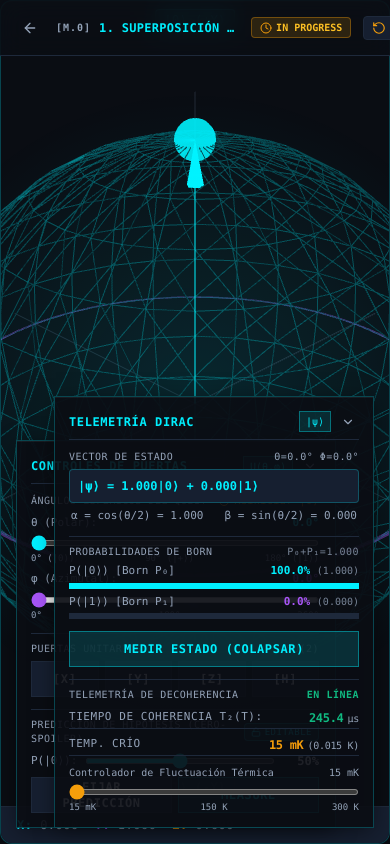
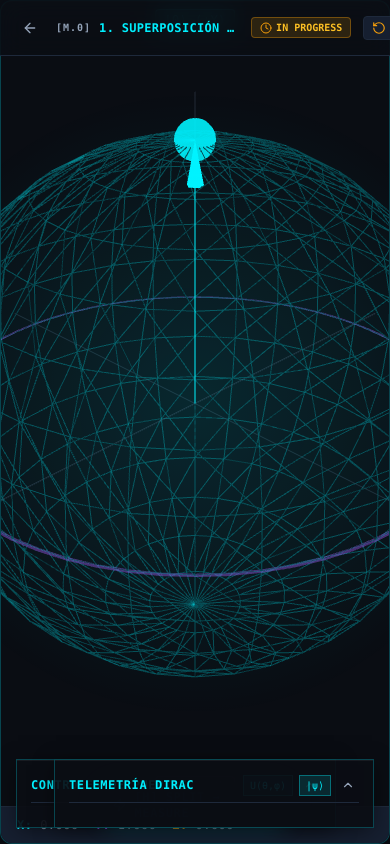
Before and after one commit to Gerbetwo/quantum-lab-3d, a Next.js app: page /missions/superposition in a window 390 px wide. Built offline with nearby package versions, Linux system fonts and the light colour scheme.

Commit message:
feat(hud): streamline floating panels, compact telemetry, and responsive collapse

```diff
--- a/src/features/missions/MissionWorkspace.tsx
+++ b/src/features/missions/MissionWorkspace.tsx
@@ -15,19 +15,24 @@ import { ChevronDown, ChevronUp, RotateCcw, Lock, Unlock, CheckCircle2, Zap } fr
 interface MissionWorkspaceProps {
   missionId?: string;
   className?: string;
+  defaultCollapsed?: boolean;
 }
 
 const MISSION_ACTION_HOOKS: Record<string, string> = {
-  superposition: 'Tap [H] to split the Qubit in two, then [Measure]!',
-  entanglement: "Drag Alice's arrow or tap [Measure] to collapse both!",
-  decoherence: 'Crank temperature to 300 K to melt the quantum state!',
-  gates: 'Combo [H] → [T] → [X] to paint a 3D light-trail!',
-  grover: 'Pick a target and tap [Apply Oracle] to spike it to 100%!',
-  applications: "Switch base 'a' to crack the N=15 vault polygon!",
-  'error-correction': 'Strike a qubit with [Flip], then heal it with [Clean]!',
+  superposition: '[H] SPLIT → MEASURE',
+  entanglement: 'ROTATE ALICE → COLLAPSE PAIR',
+  decoherence: 'HEAT 300 K → OBSERVE T₂',
+  gates: 'COMBO [H] → [T] → [X]',
+  grover: 'TARGET → RUN ORACLE',
+  applications: "BASE 'a' → FACTOR N=15",
+  'error-correction': 'INJECT FLIP → RUN CLEAN',
 };
 
-export function MissionWorkspace({ missionId: propMissionId, className = '' }: MissionWorkspaceProps) {
+export function MissionWorkspace({
+  missionId: propMissionId,
+  className = '',
+  defaultCollapsed,
+}: MissionWorkspaceProps) {
   const { t } = useTranslation();
   const appViewState = useQuantumStore((s) => s.appViewState);
   const isSandbox = appViewState === 'SANDBOX';
@@ -60,7 +65,16 @@ export function MissionWorkspace({ missionId: propMissionId, className = '' }: M
   const isEntangled = useQuantumStore((s) => s.isEntangled);
   const setEntangled = useQuantumStore((s) => s.setEntangled);
 
-  const [isCollapsed, setIsCollapsed] = useState(false);
+  // Collapse gate controls by default on smaller viewports (< 768px)
+  const [userCollapsed, setUserCollapsed] = useState<boolean | null>(null);
+  const isCollapsed = userCollapsed !== null
+    ? userCollapsed
+    : (defaultCollapsed ?? (typeof window !== 'undefined' ? window.innerWidth < 768 : false));
+
+  const toggleCollapsed = () => {
+    setUserCollapsed(!isCollapsed);
+  };
+
   const [predictedP0, setPredictedP0] = useState<number>(
     userPredictionProb0 !== null ? Math.round(userPredictionProb0 * 100) : 50
   );
@@ -87,10 +101,10 @@ export function MissionWorkspace({ missionId: propMissionId, className = '' }: M
       {MISSION_ACTION_HOOKS[activeMissionId] && (
         <div
           data-testid="mission-cta-pill"
-          className="fixed bottom-4 left-1/2 -translate-x-1/2 z-20 pointer-events-none hidden md:flex items-center gap-2 px-4 py-1.5 rounded-full hud-panel glow-cyan text-xs font-mono font-bold text-quantum-cyan"
+          className="fixed bottom-4 left-1/2 -translate-x-1/2 z-20 pointer-events-none flex items-center gap-2 px-3.5 py-1.5 rounded-full hud-panel glow-cyan text-xs font-mono font-bold text-quantum-cyan tracking-wider uppercase shadow-lg"
         >
           <Zap className="w-3.5 h-3.5 text-quantum-cyan shrink-0" />
-          <span className="animate-pulse">{MISSION_ACTION_HOOKS[activeMissionId]}</span>
+          <span>{MISSION_ACTION_HOOKS[activeMissionId]}</span>
         </div>
       )}
 
@@ -105,7 +119,7 @@ export function MissionWorkspace({ missionId: propMissionId, className = '' }: M
           headerRight={
             <button
               type="button"
-              onClick={() => setIsCollapsed((prev) => !prev)}
+              onClick={toggleCollapsed}
               data-testid="gate-controls-toggle"
               aria-expanded={!isCollapsed}
               aria-label={t('workspace.gate_controls')}
@@ -373,7 +387,7 @@ export function MissionWorkspace({ missionId: propMissionId, className = '' }: M
         </GlassCard>
       </aside>
 
-      <MathDock className="pointer-events-auto" />
+      <MathDock className="pointer-events-auto" defaultCollapsed={!isSandbox} />
     </div>
   );
 }
--- a/src/features/quantum-core/MathDock.tsx
+++ b/src/features/quantum-core/MathDock.tsx
@@ -16,10 +16,19 @@ export interface MathDockProps {
 
 export const MathDock: React.FC<MathDockProps> = ({
   className = '',
-  defaultCollapsed = false,
+  defaultCollapsed,
 }) => {
   const { t } = useTranslation();
-  const [isCollapsed, setIsCollapsed] = useState(defaultCollapsed);
+  const appViewState = useQuantumStore((s) => s.appViewState);
+  const [userCollapsed, setUserCollapsed] = useState<boolean | null>(null);
+
+  const isCollapsed = userCollapsed !== null
+    ? userCollapsed
+    : (defaultCollapsed ?? (appViewState === 'IN_MISSION'));
+
+  const toggleCollapsed = () => {
+    setUserCollapsed(!isCollapsed);
+  };
 
   const theta = useQuantumStore((s) => s.theta);
   const phi = useQuantumStore((s) => s.phi);
@@ -50,7 +59,7 @@ export const MathDock: React.FC<MathDockProps> = ({
         headerRight={
           <button
             type="button"
-            onClick={() => setIsCollapsed((prev) => !prev)}
+            onClick={toggleCollapsed}
             data-testid="math-dock-toggle"
             aria-expanded={!isCollapsed}
             aria-label={isCollapsed ? t('math_dock.expand_tooltip') : t('math_dock.collapse_tooltip')}
@@ -68,7 +77,7 @@ export const MathDock: React.FC<MathDockProps> = ({
         {!isCollapsed && (
           <div data-testid="math-dock-content" className="space-y-3 font-mono text-xs">
             {/* 1. Dirac State Vector Readout */}
-            <div className="space-y-1.5">
+            <div className="space-y-1 font-mono text-xs">
               <div className="flex items-center justify-between text-[10px] tracking-wider text-muted-foreground uppercase">
                 <span>{t('math_dock.state_vector_label')}</span>
                 <span className="tabular-nums">
@@ -77,11 +86,11 @@ export const MathDock: React.FC<MathDockProps> = ({
               </div>
               <div
                 data-testid="state-vector-formula"
-                className="p-2 font-mono text-xs font-semibold text-quantum-cyan bg-surface-2 rounded border border-sim tabular-nums"
+                className="py-1 px-2 font-mono text-xs font-semibold text-quantum-cyan bg-surface-2 rounded border border-sim tabular-nums flex items-center justify-between"
               >
-                |ψ⟩ = {alpha.toFixed(3)}|0⟩ + {beta.toFixed(3)}|1⟩
+                <span>|ψ⟩ = {alpha.toFixed(3)}|0⟩ + {beta.toFixed(3)}|1⟩</span>
               </div>
-              <div className="flex justify-between text-[11px] font-mono text-muted-foreground tabular-nums px-0.5">
+              <div className="flex justify-between text-[10px] font-mono text-muted-foreground tabular-nums px-0.5">
                 <span>α = cos(θ/2) = {alpha.toFixed(3)}</span>
                 <span>β = sin(θ/2) = {beta.toFixed(3)}</span>
               </div>
@@ -94,42 +103,38 @@ export const MathDock: React.FC<MathDockProps> = ({
                 <span className="tabular-nums text-muted-foreground/80">{t('math_dock.born_check')}</span>
               </div>
 
-              <div>
-                <div className="flex justify-between text-[11px] font-mono mb-1">
+              {/* Compact single-line readout for P0 and P1 */}
+              <div
+                data-testid="born-probabilities-readout"
+                className="flex items-center justify-between text-[11px] font-mono py-1 px-2 bg-surface-2 rounded border border-border tabular-nums"
+              >
+                <div className="flex items-center gap-1.5">
                   <span className="text-muted-foreground">{t('math_dock.born_p0')}</span>
-                  <span className="font-bold tabular-nums text-quantum-cyan">
-                    {(p0 * 100).toFixed(1)}%{' '}
-                    <span className="font-normal text-[10px] text-muted-foreground/80">({p0.toFixed(3)})</span>
-                  </span>
+                  <span className="font-bold text-quantum-cyan">{(p0 * 100).toFixed(1)}%</span>
                 </div>
-                <div className="w-full h-1.5 bg-surface-3 rounded-none overflow-hidden">
-                  <div
-                    className="h-full bg-quantum-cyan transition-all duration-200"
-                    style={{ width: `${Math.min(100, Math.max(0, p0 * 100))}%` }}
-                  />
+                <span className="text-muted-foreground/40 font-mono">|</span>
+                <div className="flex items-center gap-1.5">
+                  <span className="text-muted-foreground">{t('math_dock.born_p1')}</span>
+                  <span className="font-bold text-quantum-purple">{(p1 * 100).toFixed(1)}%</span>
                 </div>
               </div>
 
-              <div>
-                <div className="flex justify-between text-[11px] font-mono mb-1">
-                  <span className="text-muted-foreground">{t('math_dock.born_p1')}</span>
-                  <span className="font-bold tabular-nums text-quantum-purple">
-                    {(p1 * 100).toFixed(1)}%{' '}
-                    <span className="font-normal text-[10px] text-muted-foreground/80">({p1.toFixed(3)})</span>
-                  </span>
-                </div>
-                <div className="w-full h-1.5 bg-surface-3 rounded-none overflow-hidden">
-                  <div
-                    className="h-full bg-quantum-purple transition-all duration-200"
-                    style={{ width: `${Math.min(100, Math.max(0, p1 * 100))}%` }}
-                  />
-                </div>
+              {/* Dual-tone split ratio bar */}
+              <div className="w-full h-1.5 bg-surface-3 rounded-none overflow-hidden flex">
+                <div
+                  className="h-full bg-quantum-cyan transition-all duration-200"
+                  style={{ width: `${Math.min(100, Math.max(0, p0 * 100))}%` }}
+                />
+                <div
+                  className="h-full bg-quantum-purple transition-all duration-200"
+                  style={{ width: `${Math.min(100, Math.max(0, p1 * 100))}%` }}
+                />
               </div>
 
               <Button
                 variant="primary"
                 onClick={() => measure()}
-                className="w-full mt-1.5 text-xs py-1"
+                className="w-full mt-1 text-xs py-1"
               >
                 {lastOutcome !== null ? `Outcome |${lastOutcome}⟩ — Re-measure` : t('math_dock.measure_button')}
               </Button>
```
Also changed, not shown: 2 other files (tests, documents, lock files or other folders).
